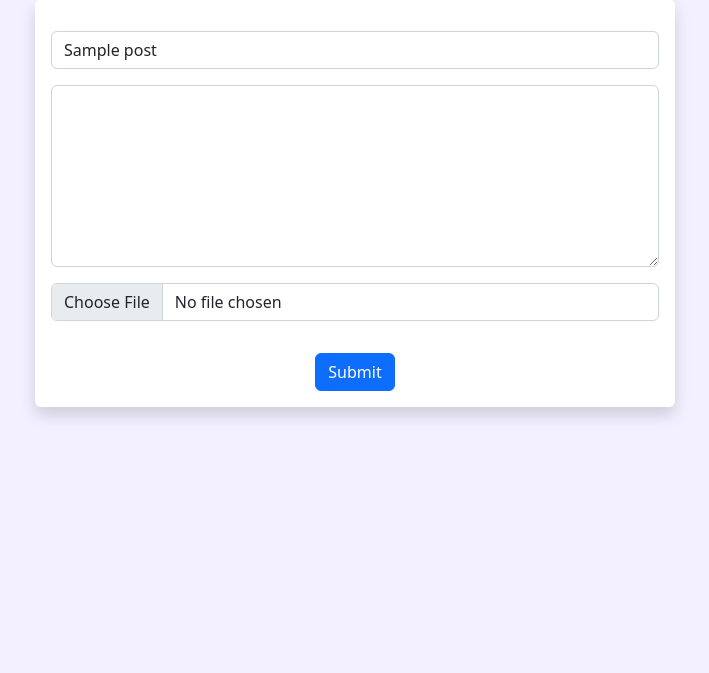
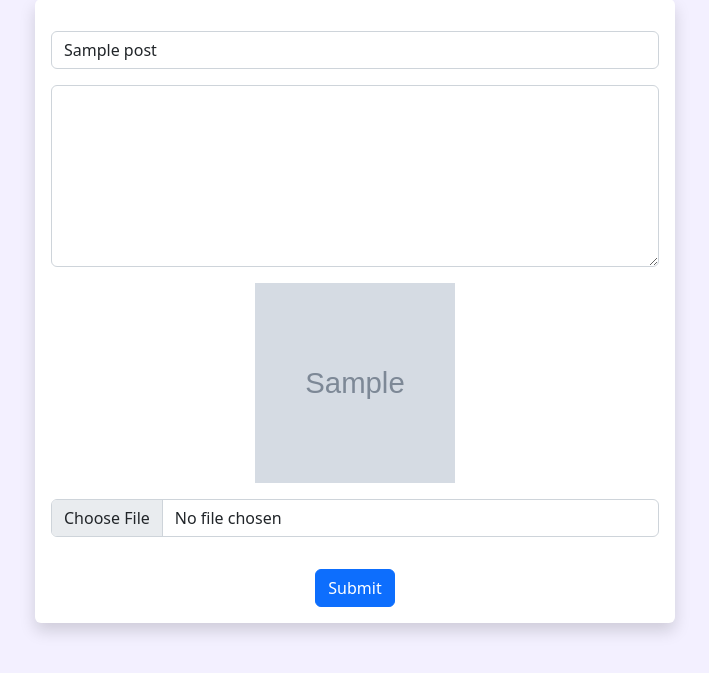
Before and after one commit to sahilrajpal121/BlogLite, a Python web app: template templates/edit_post.html in a window 1280 px wide. Shown: the part 49-722 px from the top of the page, without its empty margins (285-994 px from the left). Run offline with Jinja, Linux system fonts and the light colour scheme; the template is opened without the code that fills it: most values are stand-ins (such as "Sample title", 1, 10 or a date in 2020); grey boxes marked "Sample" are stand-in pictures; form fields are guessed from the names that the template uses; some libraries are stand-ins or nearby versions.

Commit message:
added pre-image in edit profile/pots pages

```diff
--- a/templates/edit_post.html
+++ b/templates/edit_post.html
@@ -13,6 +13,9 @@
         </div>
 
         <div class="form-outline form-white mt-3">
+            <img src="{{url_for('static', filename='images/posts/' + post.image)}}" alt="post image" width="200" height="200">
+        </div>
+        <div class="form-outline form-white mt-3">
             {{form.image(class="form-control", value=post.image)}}
         </div>
 
--- a/templates/edit_profile.html
+++ b/templates/edit_profile.html
@@ -14,7 +14,11 @@
         </div>
 
         <div class="form-outline form-white mt-3">
-            {{form.image(class="form-control", value=current_user.image)}}
+            <img src="{{url_for('static', filename='images/profile_pictures/' + current_user.profile_pic)}}" alt="profile image" width="200" height="200">
+        </div>
+
+        <div class="form-outline form-white mt-3">
+            {{form.image(class="form-control", value=current_user.profile_pic)}}
         </div>
 
         <div class="form-outline form-white mt-3">
```
Also changed, not shown: db_directory/testdb.sqlite3, 2 other files.
